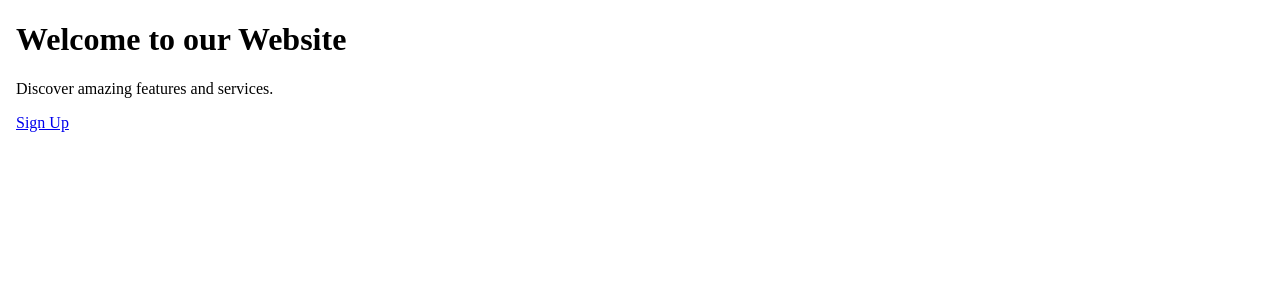
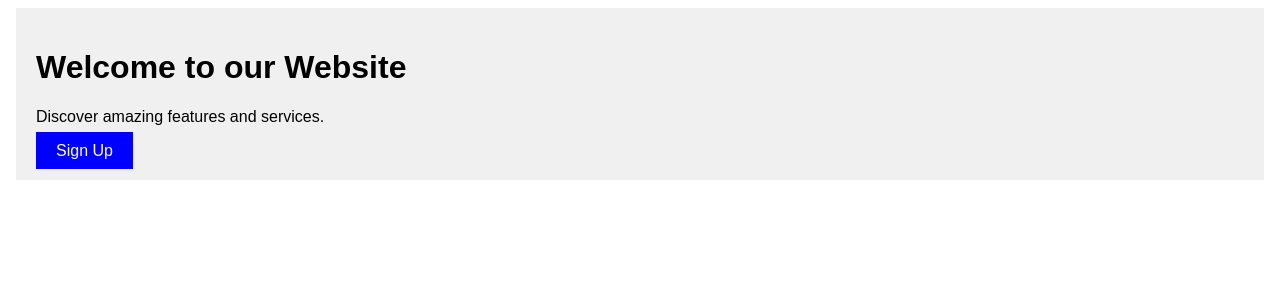
Before and after one commit to InsaneH4/picturebook-gen, a React (Vite) app in the folder frontend/: page / in a window 1280 px wide. Shown: the top 300 px of the page. Built offline with nearby package versions, Linux system fonts and the light colour scheme.

Commit message:
styles.css

```diff
--- a/frontend/src/pages/Home.tsx
+++ b/frontend/src/pages/Home.tsx
@@ -1,6 +1,8 @@
 // src/pages/Home.tsx
 import React from 'react';
 import { Link } from 'react-router-dom'; // Import Link for routing
+import './styles.css';
+
 
 const Home: React.FC = () => {
   return (
--- a/frontend/src/pages/Signup.tsx
+++ b/frontend/src/pages/Signup.tsx
@@ -1,6 +1,8 @@
 // src/pages/Signup.jsx
 import React from 'react';
 import { Link } from 'react-router-dom';
+import './styles.css';
+
 
 function Signup() {
   return (
--- a/frontend/src/pages/childmode.tsx
+++ b/frontend/src/pages/childmode.tsx
@@ -1,5 +1,7 @@
 import React from 'react';
 import { Link } from 'react-router-dom';
+import './styles.css';
+
 
 function ChildMode() {
   return (
--- a/frontend/src/pages/mainhub.tsx
+++ b/frontend/src/pages/mainhub.tsx
@@ -1,6 +1,8 @@
 // src/pages/MainHub.jsx
 import React, { useState, useEffect } from 'react';
 import { Link } from 'react-router-dom';
+import './styles.css';
+
 
 const MainHub = () => {
   const [isChildMode, setIsChildMode] = useState(false);
--- /dev/null
+++ b/frontend/src/pages/styles.css
@@ -0,0 +1,20 @@
+/* styles.css */
+
+/* Common styles */
+body {
+    font-family: Arial, sans-serif;
+  }
+
+  /* Button style */
+  .button {
+    color: white;
+    background-color: blue;
+    padding: 10px 20px;
+    text-decoration: none;
+  }
+
+  /* Page-specific styles */
+  .content {
+    background-color: #f0f0f0;
+    padding: 20px;
+  }
```
Also changed, not shown: frontend/src/styles.css (deleted).
